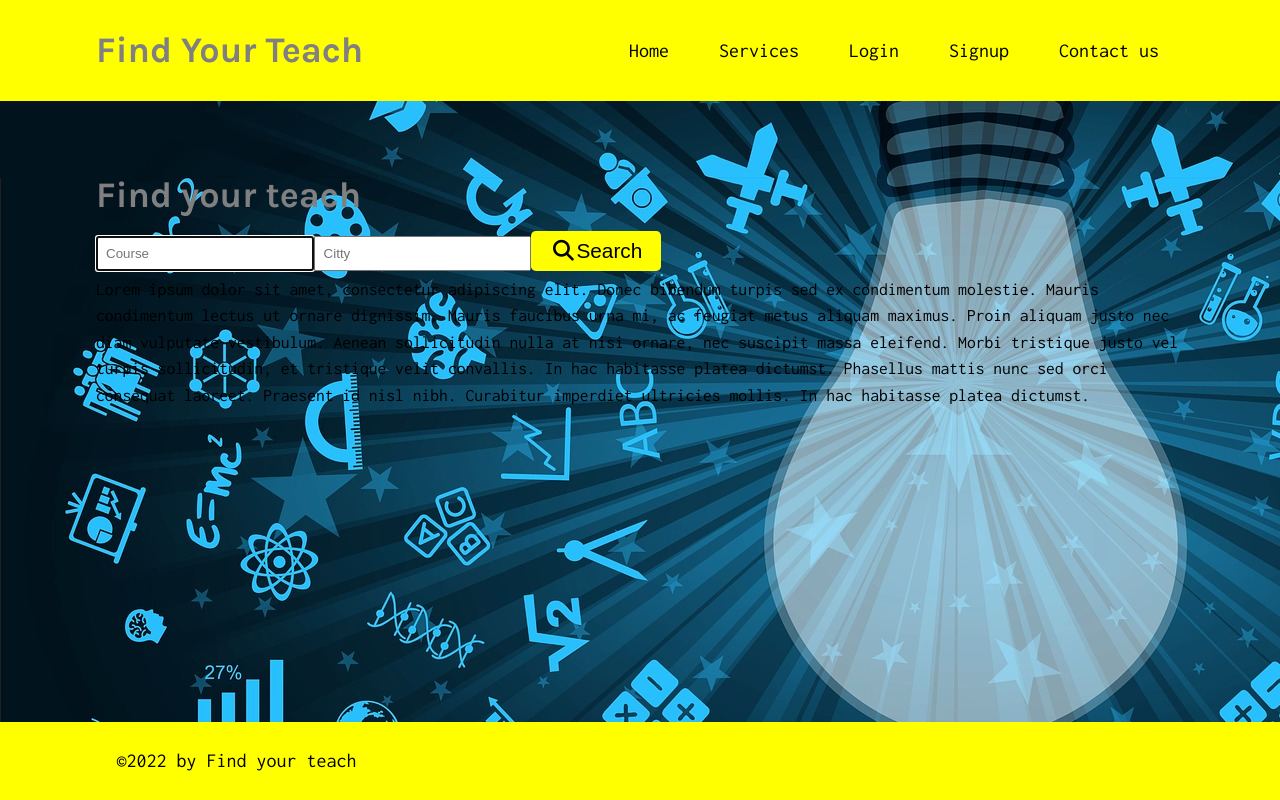
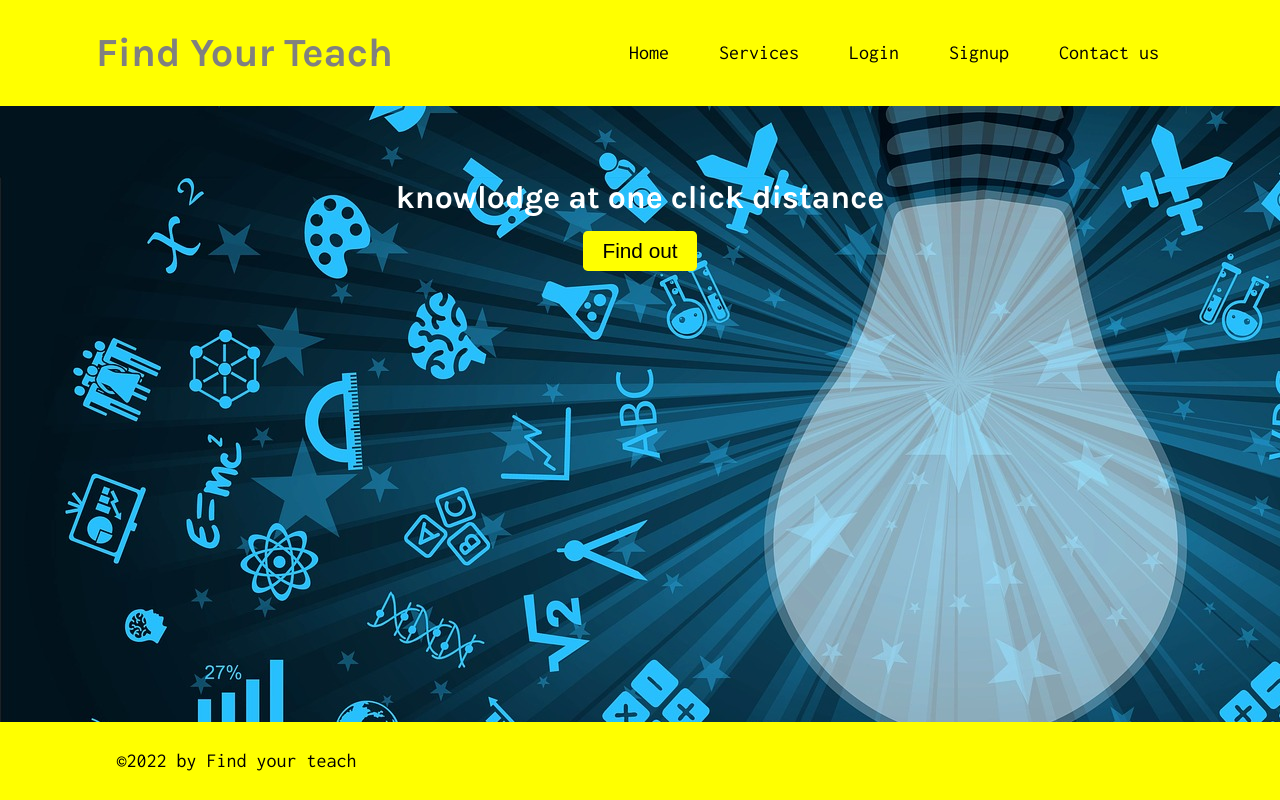
Before and after one commit to esgarsad/find-your-teach, a React (Create React App) app in the folder client/: page / in a window 1280 px wide. Built offline with nearby package versions, Linux system fonts and the light colour scheme.

Commit message:
results routed and page

```diff
--- a/client/src/App.js
+++ b/client/src/App.js
@@ -13,7 +13,7 @@ import Footer from './components/Footer';
 
  import Home from './pages/Home';
 
- import Services from './pages/Services'; /*y*/
+ import Results from './pages/Results'; /*y*/
 
 
 import Login from './pages/Login';
@@ -52,11 +52,10 @@ function App() {
                <Route
                 path="/"
                 element={<Home />}
-
               />
               <Route
-                path="/"
-                element={<Services />} /*y*/
+                path="/results"
+                element={<Results />} /*y*/
               />
 
               <Route
--- a/client/src/index.css
+++ b/client/src/index.css
@@ -34,6 +34,7 @@ body {
   background-image: url(./assets/images/learning.jpg);
 }
 
+
 h1,
 h2,
 h3,
@@ -47,12 +48,15 @@ h6 {
 }
 
 h1 {
-  font-size: 2.25rem;
+  font-size: 2.50rem;
   color: grey;/*y*/
 }
 
 h2 {
   font-size: 2rem;
+  color: white;
+  text-align: center; /*y*/
+
 }
 
 h3 {
--- a/client/src/pages/Home.js
+++ b/client/src/pages/Home.js
@@ -1,19 +1,24 @@
 import React from 'react';
+import { Link } from 'react-router-dom';
+
 function About() {
   return (
     <section className="my-5">
-      <h1 id="logo">Find your teach</h1>
+      <h2 id="logo">knowlodge at one click distance</h2>
       <div className="my-2">
 
-      <form class="card-content white-text" id= "submit-form">
-          <input name="product-input" placeholder= "Course" id="type-event" type="text" autofocus="true" class="product-input"/>
 
-         <input name="product-input" placeholder= "Citty" id="type-event" type="text" autofocus="true" class="product-input"/>
-         <button type="submit" class="btn" id="submit"><i class="fa fa-fw fa-search "></i>Search</button>
+          <div className="text-center">
+          <>
+          <button className="btn" >
+          <Link to="/results">Find out</Link>
+        </button>
 
-          </form>
 
-        <p>
+
+          </>
+          </div>
+        {/* <p>
           Lorem ipsum dolor sit amet, consectetur adipiscing elit. Donec bibendum turpis sed ex
           condimentum molestie. Mauris condimentum lectus ut ornare dignissim. Mauris faucibus urna
           mi, ac feugiat metus aliquam maximus. Proin aliquam justo nec diam vulputate vestibulum.
@@ -21,7 +26,10 @@ function About() {
           justo vel turpis sollicitudin, et tristique velit convallis. In hac habitasse platea
           dictumst. Phasellus mattis nunc sed orci consequat laoreet. Praesent id nisl nibh.
           Curabitur imperdiet ultricies mollis. In hac habitasse platea dictumst.
-        </p>
+        </p> */}
+
+
+
       </div>
     </section>
   );
--- a/client/src/pages/Services.js
+++ b/client/src/pages/Results.js
@@ -6,7 +6,7 @@ import Auth from '../utils/auth';
 import { useQuery } from '@apollo/client';
 import { QUERY_POSTS } from '../utils/queries';
 
-const Services = () => {
+const Results = () => {
   const { loading, data } = useQuery(QUERY_POSTS);
   const posts = data?.posts || [];
 
@@ -14,6 +14,16 @@ const Services = () => {
 
   return (
     <main>
+
+{ <form class="card-content white-text text-center" id= "submit-form">
+          <input name="product-input" placeholder= "Course" id="type-event" type="text" autofocus="true" class="product-input"/>
+
+         <input name="product-input" placeholder= "Citty" id="type-event" type="text" autofocus="true" class="product-input"/>
+         <button type="submit" class="btn" id="submit"><i class="fa fa-fw fa-search "></i>Search</button>
+
+          </form>
+          }
+
       <div className="flex-row justify-space-between cards">
 
         <div className= "col-5 mb-3" >
@@ -30,4 +40,4 @@ const Services = () => {
   );
 };
 
-export default Services;
+export default Results;
```
